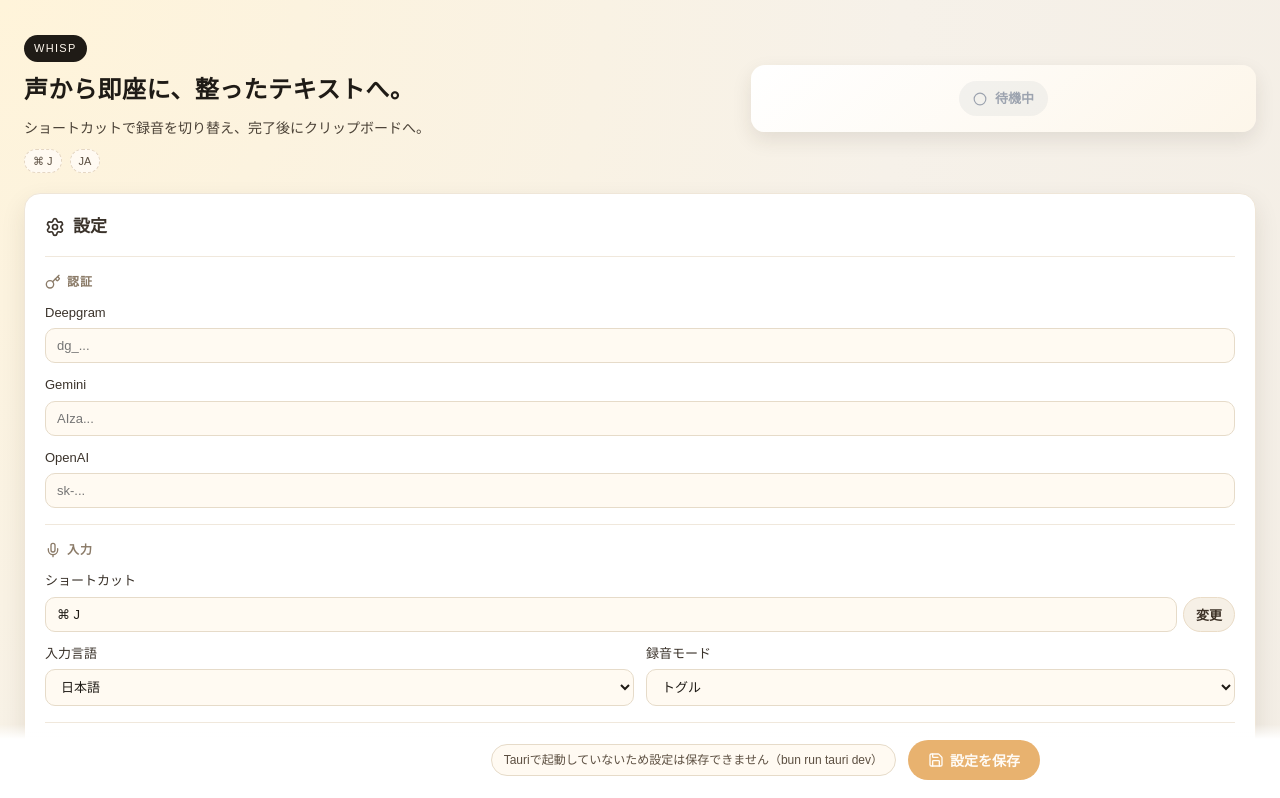
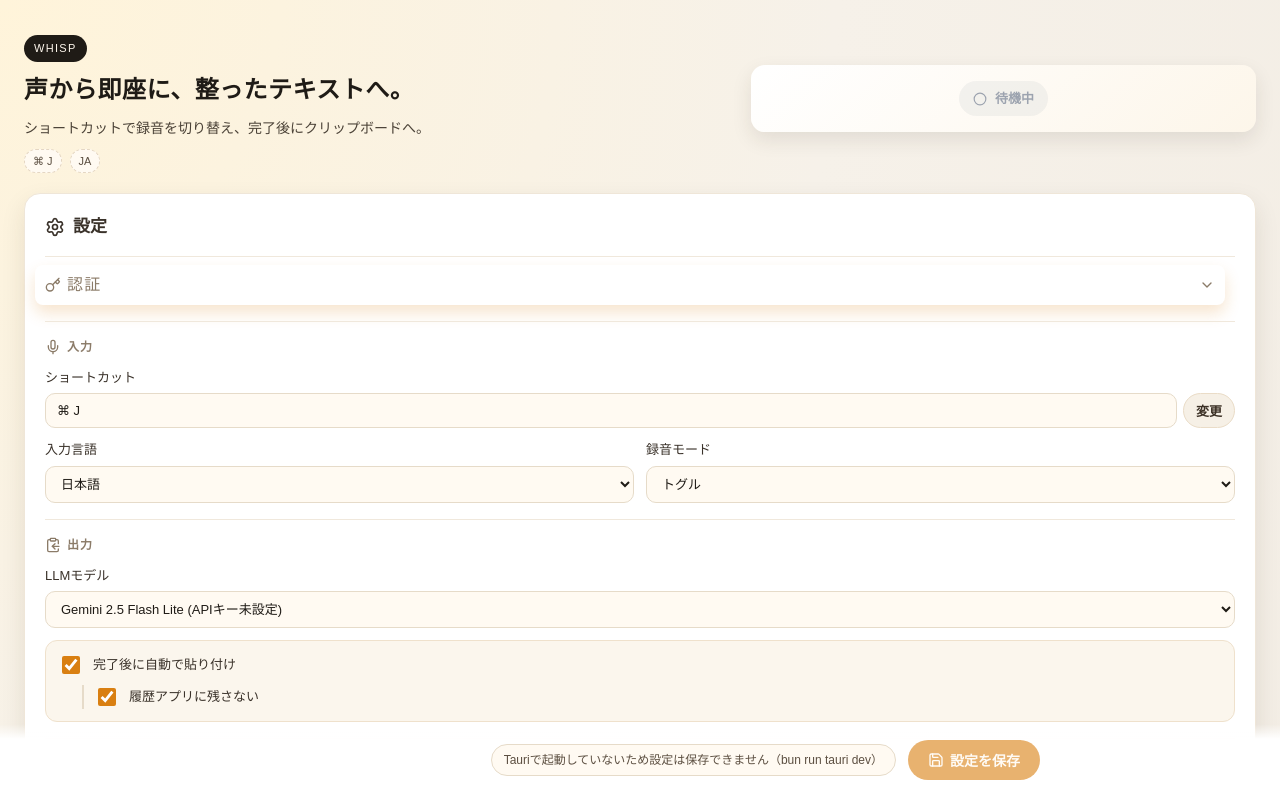
Before and after one commit to taisii/whisp, a React (Vite) app: page / in a window 1280 px wide. Shown: the top 798 px of the page. Built offline with nearby package versions, Linux system fonts and the light colour scheme.

Commit message:
Make auth section collapsible

```diff
--- a/src/App.css
+++ b/src/App.css
@@ -193,6 +193,36 @@ h1 {
   text-transform: uppercase;
   letter-spacing: 0.08em;
   margin-bottom: 12px;
+}
+
+.section-header.clickable {
+  display: flex;
+  align-items: center;
+  justify-content: space-between;
+  width: 100%;
+  padding: 8px 10px;
+  margin: -8px -10px 0;
+  background: transparent;
+  border: none;
+  border-radius: 8px;
+  cursor: pointer;
+  font: inherit;
+  text-transform: uppercase;
+  letter-spacing: 0.08em;
+}
+
+.section-header.clickable:hover {
+  background: #faf6f0;
+}
+
+.section-header-content {
+  display: flex;
+  align-items: center;
+  gap: 6px;
+}
+
+.collapsible-section .section-content {
+  margin-top: 12px;
 }
 
 .section-content {
--- a/src/components/Settings.tsx
+++ b/src/components/Settings.tsx
@@ -124,6 +124,7 @@ export default function Settings() {
   const [selectedApp, setSelectedApp] = useState<string | null>(null);
   const [usageSummary, setUsageSummary] = useState<UsageSummary | null>(null);
   const [debugExpanded, setDebugExpanded] = useState(false);
+  const [authExpanded, setAuthExpanded] = useState(false);
 
   useEffect(() => {
     let active = true;
@@ -373,12 +374,19 @@ export default function Settings() {
           </div>
         </div>
 
-        {/* Auth Section */}
-        <div className="settings-section">
-          <div className="section-header">
+        {/* Auth Section (Collapsible) */}
+        <div className="settings-section collapsible-section">
+          <button
+            className="section-header clickable"
+            onClick={() => setAuthExpanded(!authExpanded)}
+          >
+            <div className="section-header-content">
               <Key size={16} />
               <span>認証</span>
             </div>
+            {authExpanded ? <ChevronUp size={16} /> : <ChevronDown size={16} />}
+          </button>
+          {authExpanded && (
             <div className="section-content">
               <label className="field">
                 <span>Deepgram</span>
@@ -411,6 +419,7 @@ export default function Settings() {
                 />
               </label>
             </div>
+          )}
         </div>
 
         {/* Input Section */}
```
Lines whose indentation alone changed are shown as unchanged.
